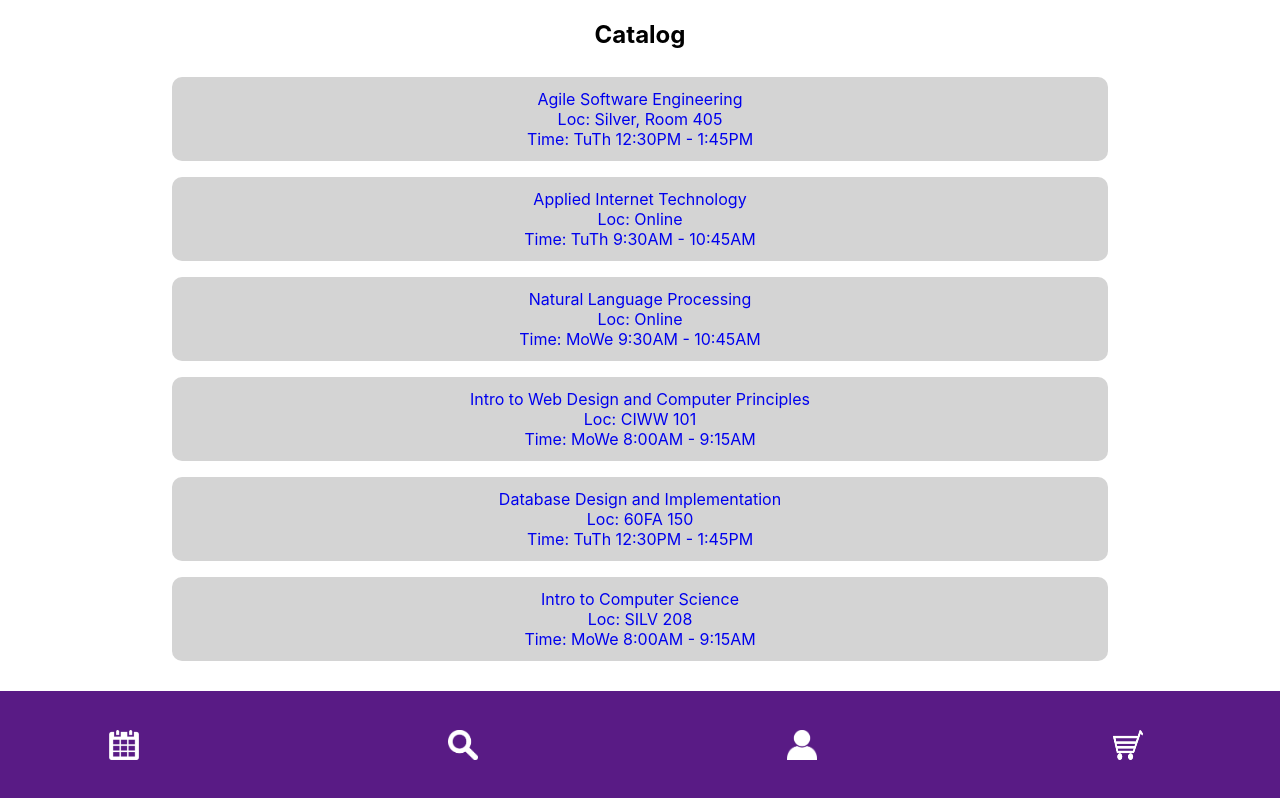
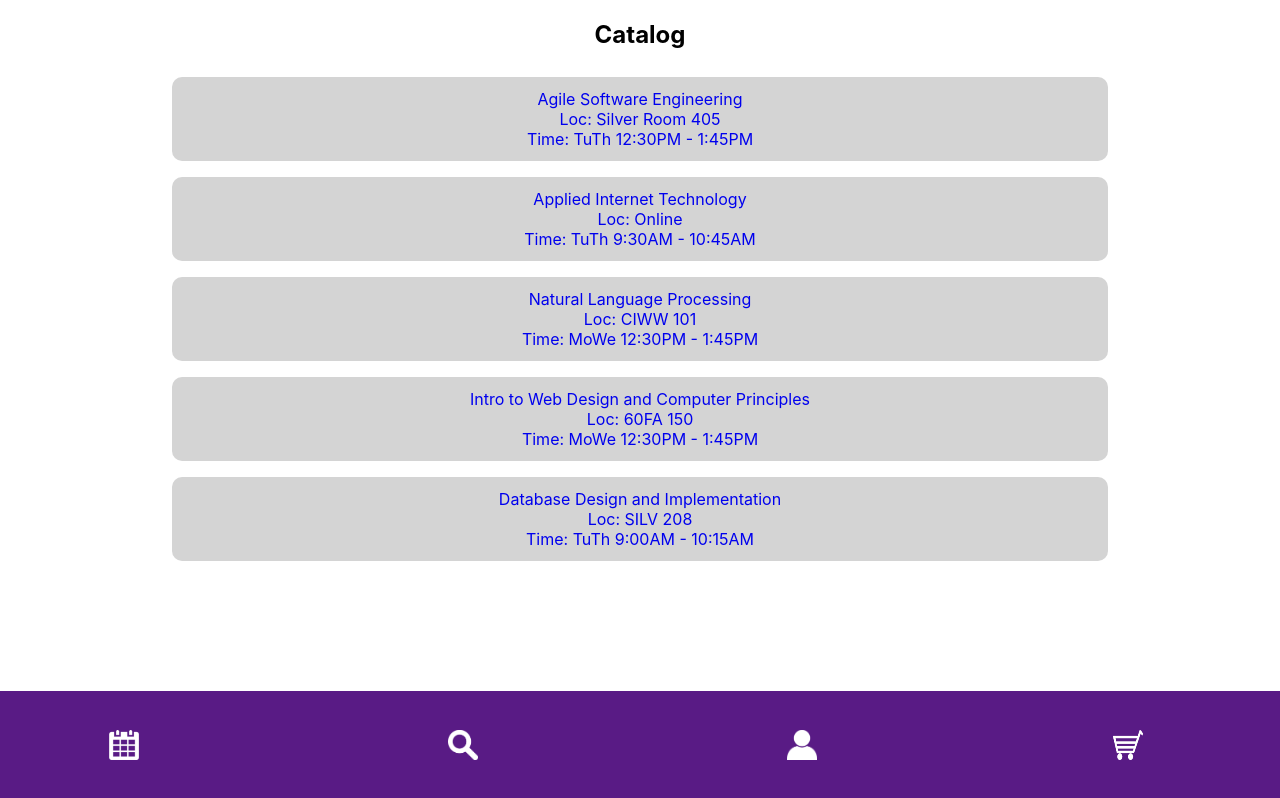
Before and after one commit to agiledev-students-fall2022/final-project-team-albert-pro-max, a React (Create React App) app in the folder front-end/: page /coursepage in a window 1280 px wide. Built offline with nearby package versions, Linux system fonts and the light colour scheme.

Commit message:
Updated course catalog page to using mock data

```diff
--- a/front-end/src/Course.js
+++ b/front-end/src/Course.js
@@ -1,54 +1,19 @@
 import './Course.css'
 import { Link } from 'react-router-dom'
 
-const coursesList = [
-    {
-        id: 0,
-        courseName: "Agile Software Engineering",
-        courseLoc: "Silver, Room 405",
-        courseTime: "TuTh 12:30PM - 1:45PM"
-    },
-    {
-        id: 1,
-        courseName: "Applied Internet Technology",
-        courseLoc: "Online",
-        courseTime: "TuTh 9:30AM - 10:45AM"
-    },
-    {
-        id: 2,
-        courseName: "Natural Language Processing",
-        courseLoc: "Online",
-        courseTime: "MoWe 9:30AM - 10:45AM"
-    },
-    {
-        id: 3,
-        courseName: "Intro to Web Design and Computer Principles",
-        courseLoc: "CIWW 101",
-        courseTime: "MoWe 8:00AM - 9:15AM"
-    },
-    {
-        id: 4,
-        courseName: "Database Design and Implementation",
-        courseLoc: "60FA 150",
-        courseTime: "TuTh 12:30PM - 1:45PM"
-    },
-    {
-        id: 5,
-        courseName: "Intro to Computer Science",
-        courseLoc: "SILV 208",
-        courseTime: "MoWe 8:00AM - 9:15AM"
-    }
-
-];
+import mockCourses from './MockData/courses.json';
 
 const Course = prop => {
-    const id = prop.index
-    return(
-        <Link to ="/coursedetails">
+    const index = prop.index;
+    return (
+        <Link to={{
+            pathname: "/coursedetails",
+            search: `?id=${mockCourses[index].id}`
+        }}>
             <div className="course">
-                <div>{coursesList[id].courseName}</div>
-                <div>Loc: {coursesList[id].courseLoc}</div>
-                <div>Time: {coursesList[id].courseTime}</div>
+                <div>{mockCourses[index].course_name}</div>
+                <div>Loc: {mockCourses[index].location}</div>
+                <div>Time: {mockCourses[index].days} {mockCourses[index].times}</div>
             </div>
         </Link>
 
--- a/front-end/src/CoursePage.js
+++ b/front-end/src/CoursePage.js
@@ -1,5 +1,7 @@
 import './CoursePage.css'
 import Course from './Course'
+
+import mockCourses from './MockData/courses.json';
 
 /**
  * A React component that represents the Home page of the app.
@@ -7,10 +9,10 @@ import Course from './Course'
  * @returns The contents of this component, in JSX form.
  */
 const CoursePage = props => {
-    const num = props.id;
+    const num = mockCourses.length;
     let items = [];
     for (let i = 0; i < num; i++) {
-        items.push(<Course key={i} index={i}/>)
+        items.push(<Course key={i} index={i} />)
     }
     return (
         <div className='CoursePage'>
--- /dev/null
+++ b/front-end/src/MockData/courses.json
@@ -0,0 +1,132 @@
+[
+    {
+        "id": 1,
+        "course_number": 473,
+        "course_name": "Agile Software Engineering",
+        "section_number": 21,
+        "prof_first_name": "Hazel",
+        "prof_last_name": "Glancy",
+        "days": "TuTh",
+        "times": "12:30PM - 1:45PM",
+        "location": "Silver Room 405",
+        "rating": 1.5,
+        "syllabus": "http://opera.com",
+        "recitations": [
+            {
+                "id": 1,
+                "days": "Fri",
+                "times": "12:30PM - 1:45PM",
+                "location": "60FA 150",
+                "instructor_first_name": "Susan",
+                "instructor_last_name": "Ingon"
+            },
+            {
+                "id": 2,
+                "days": "Fri",
+                "times": "9:00AM - 10:15AM",
+                "location": "60FA 150",
+                "instructor_first_name": "Ferne",
+                "instructor_last_name": "Vennart"
+            },
+            {
+                "id": 3,
+                "days": "Fri",
+                "times": "12:30PM - 1:45PM",
+                "location": "SILV 208",
+                "instructor_first_name": "Aurelea",
+                "instructor_last_name": "Romney"
+            }
+        ]
+    },
+    {
+        "id": 2,
+        "course_number": 156,
+        "course_name": "Applied Internet Technology",
+        "section_number": 84,
+        "prof_first_name": "Woodrow",
+        "prof_last_name": "Purslow",
+        "days": "TuTh",
+        "times": "9:30AM - 10:45AM",
+        "location": "Online",
+        "rating": 4.0,
+        "syllabus": "http://umn.edu",
+        "recitations": [
+            {
+                "id": 4,
+                "days": "Fri",
+                "times": "9:30AM - 10:45AM",
+                "location": "CIWW 101",
+                "instructor_first_name": "Emery",
+                "instructor_last_name": "Lochrie"
+            }
+        ]
+    },
+    {
+        "id": 3,
+        "course_number": 321,
+        "course_name": "Natural Language Processing",
+        "section_number": 24,
+        "prof_first_name": "Dee",
+        "prof_last_name": "Seal",
+        "days": "MoWe",
+        "times": "12:30PM - 1:45PM",
+        "location": "CIWW 101",
+        "rating": 4.5,
+        "syllabus": "https://deliciousdays.com",
+        "recitations": []
+    },
+    {
+        "id": 4,
+        "course_number": 11,
+        "course_name": "Intro to Web Design and Computer Principles",
+        "section_number": 86,
+        "prof_first_name": "Caro",
+        "prof_last_name": "Ipsley",
+        "days": "MoWe",
+        "times": "12:30PM - 1:45PM",
+        "location": "60FA 150",
+        "rating": 4.3,
+        "syllabus": "http://google.ru",
+        "recitations": [
+            {
+                "id": 5,
+                "days": "Fri",
+                "times": "9:00AM - 10:15AM",
+                "location": "60FA 150",
+                "instructor_first_name": "Randolph",
+                "instructor_last_name": "Davsley"
+            },
+            {
+                "id": 6,
+                "days": "Fri",
+                "times": "9:00AM - 10:15AM",
+                "location": "60FA 150",
+                "instructor_first_name": "Allyn",
+                "instructor_last_name": "Ubsdell"
+            }
+        ]
+    },
+    {
+        "id": 5,
+        "course_number": 315,
+        "course_name": "Database Design and Implementation",
+        "section_number": 48,
+        "prof_first_name": "Bellanca",
+        "prof_last_name": "Sebyer",
+        "days": "TuTh",
+        "times": "9:00AM - 10:15AM",
+        "location": "SILV 208",
+        "rating": 4.6,
+        "syllabus": "http://facebook.com",
+        "recitations": [
+            {
+                "id": 7,
+                "days": "Fri",
+                "times": "8:00AM - 9:15AM",
+                "location": "CIWW 101",
+                "instructor_first_name": "Gabie",
+                "instructor_last_name": "Dorning"
+            }
+        ]
+    }
+]
```
